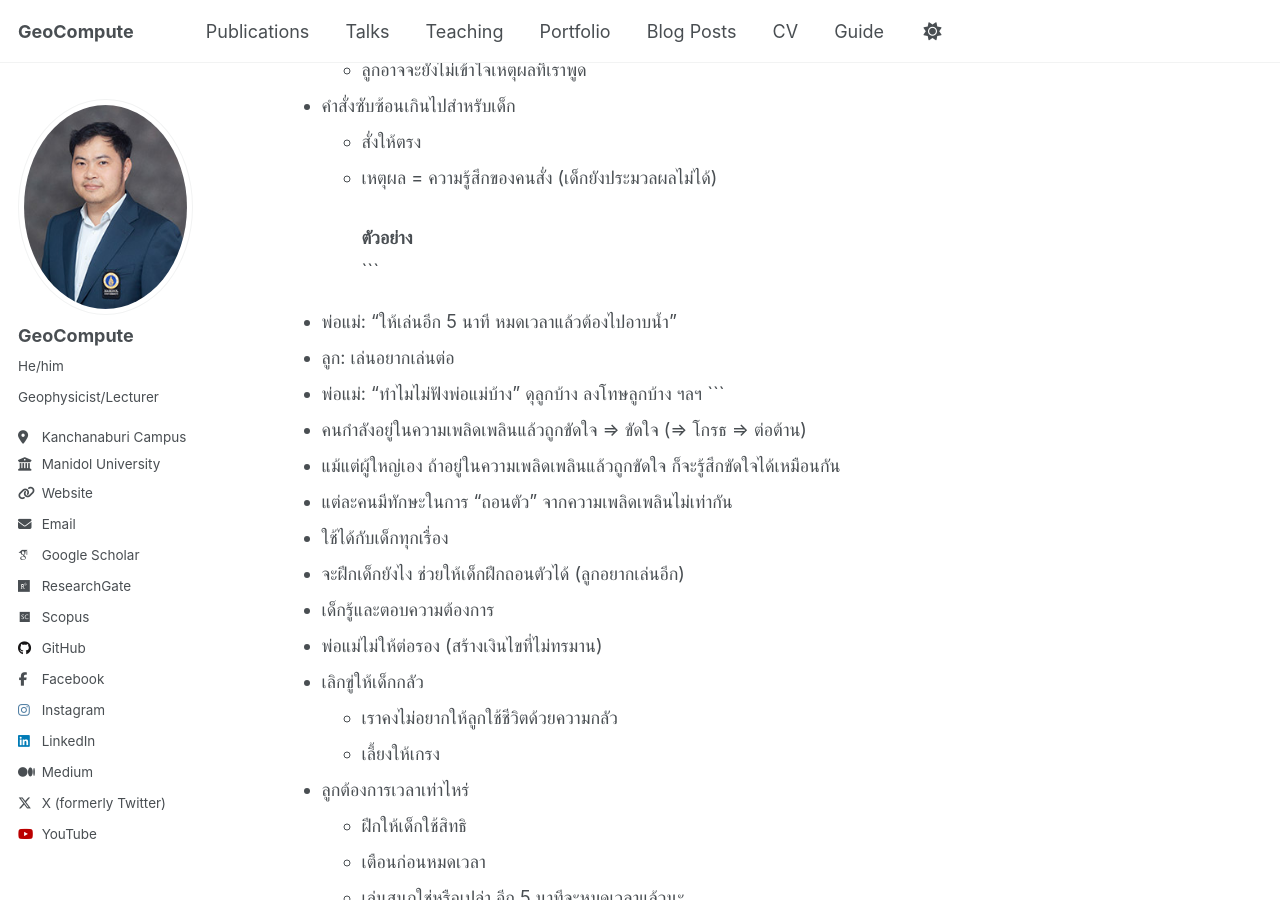
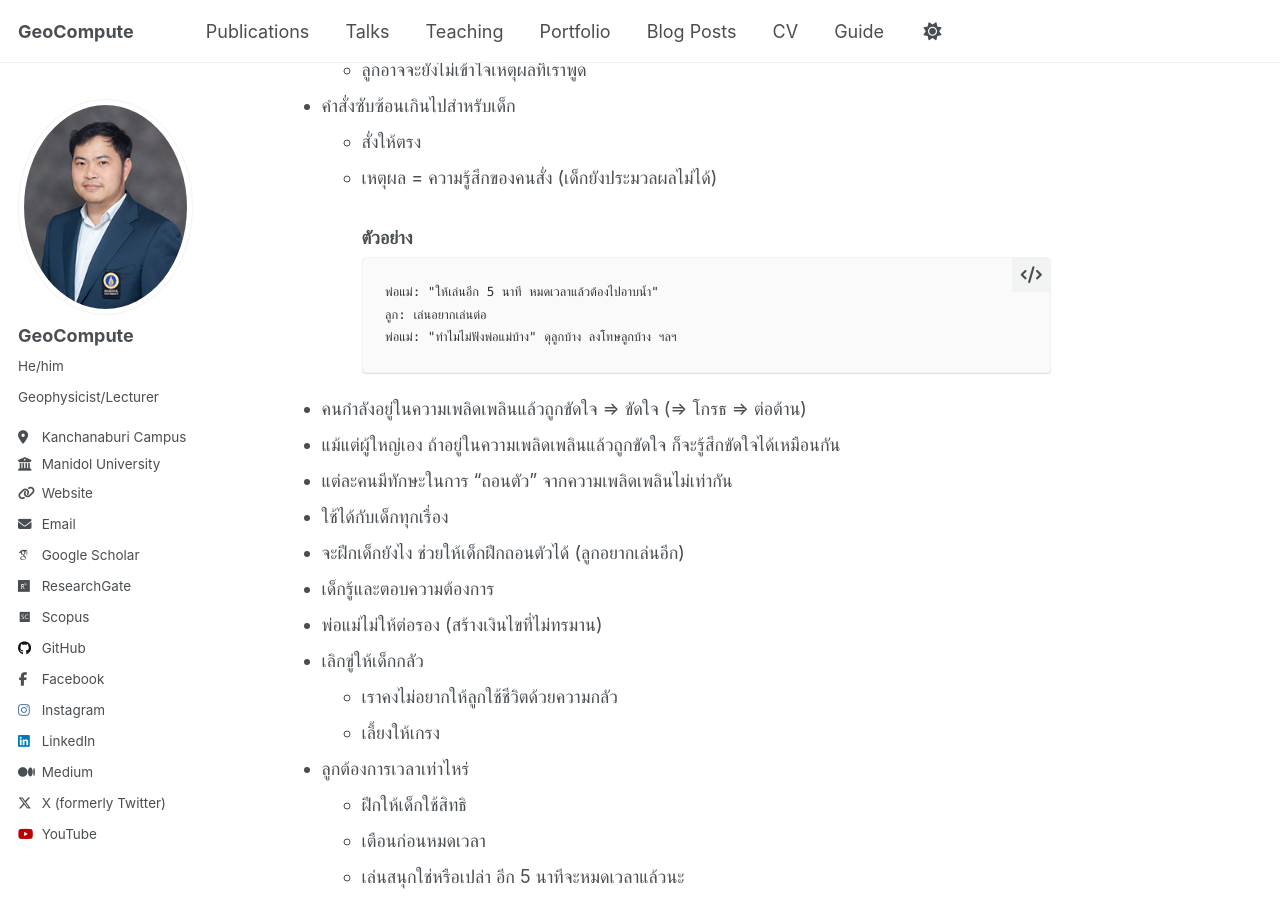
Before and after one commit to Songkhun/Songkhun.github.io, a Jekyll site: the page built from _posts/2025-12-04-my_kids.md, in a window 1280 px wide and 900 px high, scrolled down 1182 px. Built offline with Jekyll 4.4.1, drawn with Linux system fonts in a browser that asks for light colours; some web fonts are replaced; a script that is not in the unit is left out.

Commit message:
Fix formatting issues in my_kids.md

````diff
--- a/_posts/2025-12-04-my_kids.md
+++ b/_posts/2025-12-04-my_kids.md
@@ -38,9 +38,9 @@ tags:
     - เหตุผล = ความรู้สึกของคนสั่ง  (เด็กยังประมวลผลไม่ได้)
 ### ตัวอย่าง
 ```
-- พ่อแม่: "ให้เล่นอีก 5 นาที หมดเวลาแล้วต้องไปอาบน้ำ"
-- ลูก: เล่นอยากเล่นต่อ
-- พ่อแม่: "ทำไมไม่ฟังพ่อแม่บ้าง" ดุลูกบ้าง ลงโทษลูกบ้าง ฯลฯ
+  พ่อแม่: "ให้เล่นอีก 5 นาที หมดเวลาแล้วต้องไปอาบน้ำ"
+  ลูก: เล่นอยากเล่นต่อ
+  พ่อแม่: "ทำไมไม่ฟังพ่อแม่บ้าง" ดุลูกบ้าง ลงโทษลูกบ้าง ฯลฯ
 ```
 - คนกำลังอยู่ในความเพลิดเพลินแล้วถูกขัดใจ => ขัดใจ (=> โกรธ => ต่อต้าน)
 - แม้แต่ผู้ใหญ่เอง ถ้าอยู่ในความเพลิดเพลินแล้วถูกขัดใจ ก็จะรู้สึกขัดใจได้เหมือนกัน
````
